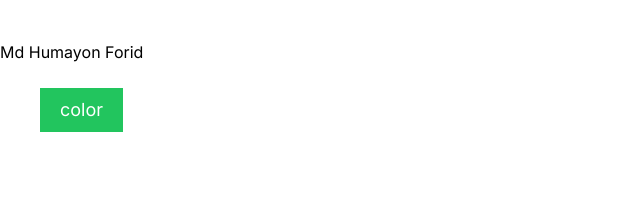
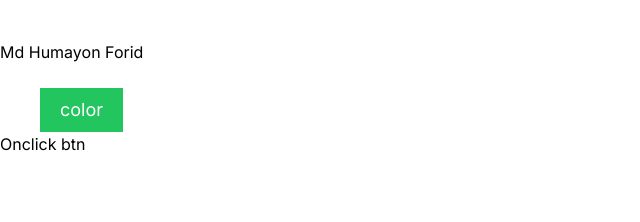
Before and after one commit to humayonitbd/Next-Js-Learning-Project, a Next.js app: page / in a window 1280 px wide. Shown: the top 222 px of the page, without its empty margins (0-640 px from the left). Built offline with nearby package versions, Linux system fonts and the light colour scheme.

Commit message:
code update

```diff
--- a/app/page.js
+++ b/app/page.js
@@ -1,6 +1,11 @@
 import Link from "next/link";
+import { useRouter } from "next/router";
 
 export default function Home() {
+  const router = useRouter();
+  const handlerbtn = ()=>{
+        router.push("/color")
+  }
 
   return (
     <main>
@@ -9,6 +14,9 @@ export default function Home() {
         <br />
         <Link href="/color"><button className="ml-10 btn bg-green-500 px-5 py-2 text-white text-lg">color</button></Link>
       </div>
+      <div>
+        <button onClick={handlerbtn}>Onclick btn</button>
+      </div>
     </main>
   );
 }
```
Also changed, not shown: app/color/[colorId]/page.js (line endings or trailing spaces).
